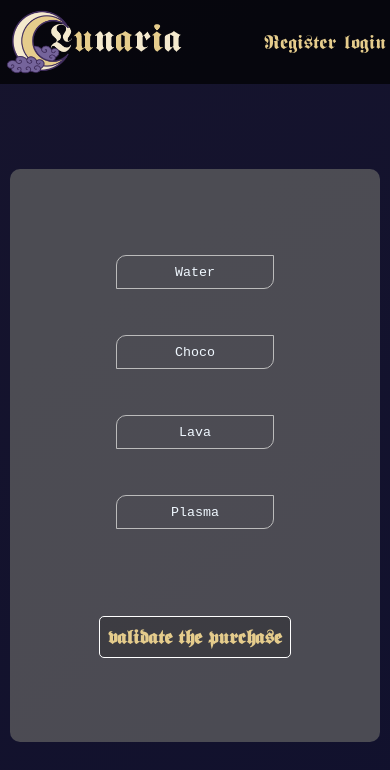
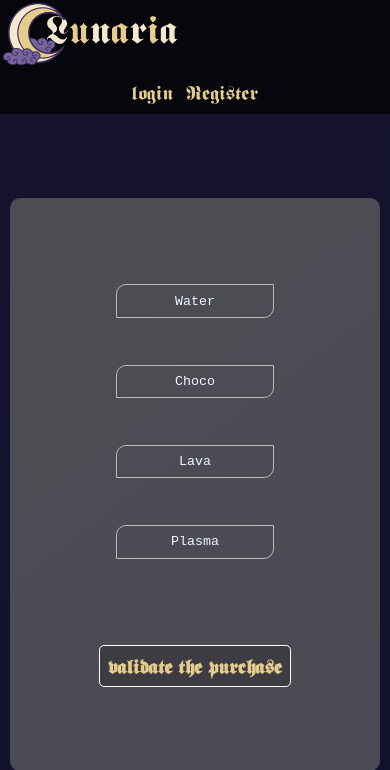
Before and after one commit to nmarrocchi/Lunaria, a PHP site: page /marketplace.php in a window 390 px wide. Shown: the top 770 px of the page. Run offline with PHP 8.4, Linux system fonts and the light colour scheme; data that the repository does not hold is empty.

Commit message:
nav responsive

```diff
--- a/include/nav.php
+++ b/include/nav.php
@@ -1,15 +1,18 @@
-<div class="nav">
+<div class="banner">
   <a href="index.php"><img class="Logo" src="img/Banner.png" alt="Logo"></a>
 
+  <div class="nav">
   <?php
 
     if ($_SESSION['Logged'] == 1)
     {
 
   ?>
+
+    <a href="marketplace.php"><p>Marketplace</p></a>
+    <a href="account.php"><p>My Account</p></a>
     <a href="disconnect.php"><p>Disconnect</p></a>
-  <a href="account.php"><p>My Account</p></a>
-  <a href="marketplace.php"><p>Marketplace</p></a>
+
   <?php
     }
     else{
@@ -20,3 +23,4 @@
       }
   ?>
   </div>
+</div>
--- a/style/nav.css
+++ b/style/nav.css
@@ -1,15 +1,27 @@
+.banner{
+  width: 100%;
+  height: max-content;
+  background-color: rgba(0, 0, 0, 0.7);
+}
+
+.Logo{
+  max-height: 8vh;
+  top: 1vh;
+  left: 0.5vh;
+}
+
 .nav {
+  display: inline-block;
   width: 100%;
-  height: 10vh;
-  background-color: rgba(0, 0, 0, 0.7);
-  line-height: 10vh;
+  height: 5vh;
+  line-height: 5vh;
+  text-align: center;
 }
 
 .nav a{
   display: inline-flex;
   margin: 0vh 1vw;
   font-size: large;
-  float: right;
   color: rgb(229, 204, 140);
 }
 
@@ -17,10 +29,3 @@
   color: rgb(168, 168, 168);
   cursor: url(../img/Cursor.cur), pointer;
 }
-
-.Logo{
-  position: absolute;
-  max-height: 8vh;
-  top: 1vh;
-  left: 0.5vh;
-}
```
Lines whose indentation alone changed are shown as unchanged.
